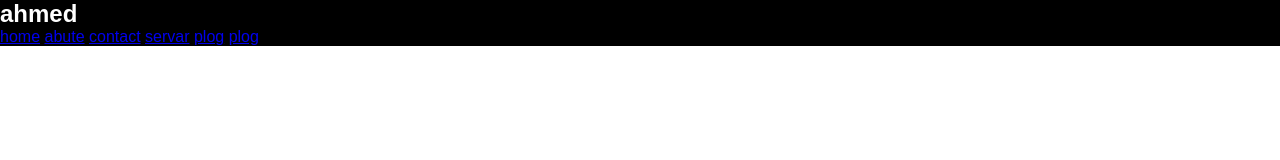
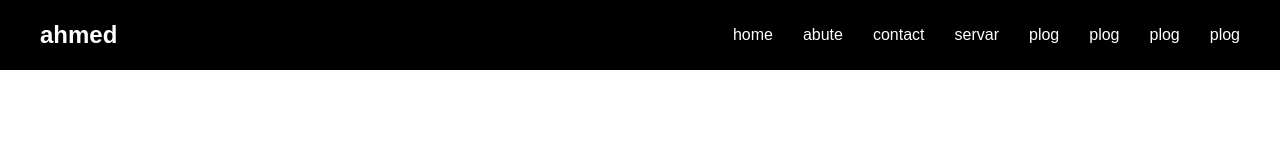
Before and after one commit to a3h3/learning_commend_line, a plain HTML site: page index.html in a window 1280 px wide. Shown: the top 160 px of the page. Drawn offline with Linux system fonts and the light colour scheme.

Commit message:
new_branch

```diff
--- a/index.html
+++ b/index.html
@@ -20,6 +20,8 @@
                 <a href="#">servar</a>
                 <a href="#">plog</a>
                 <a href="#">plog</a>
+                <a href="#">plog</a>
+                <a href="#">plog</a>
             </div>
         </div>
     </header>
--- a/style.css
+++ b/style.css
@@ -14,9 +14,28 @@ body
     font-family: sans-serif;
     height: 5000px;
 }
+
+a
+{
+    color: white;
+    text-decoration: none;
+}
 header
 {
     position: fixed;
     width: 100%;
     background-color: black;
 }
+header .container
+{
+    display: flex;
+    justify-content: space-between;
+    height: 70px;
+    margin: 0 40px;
+    align-items: center;
+}
+header .container .links
+{
+    display: flex;
+    gap: 30px;
+}
```
